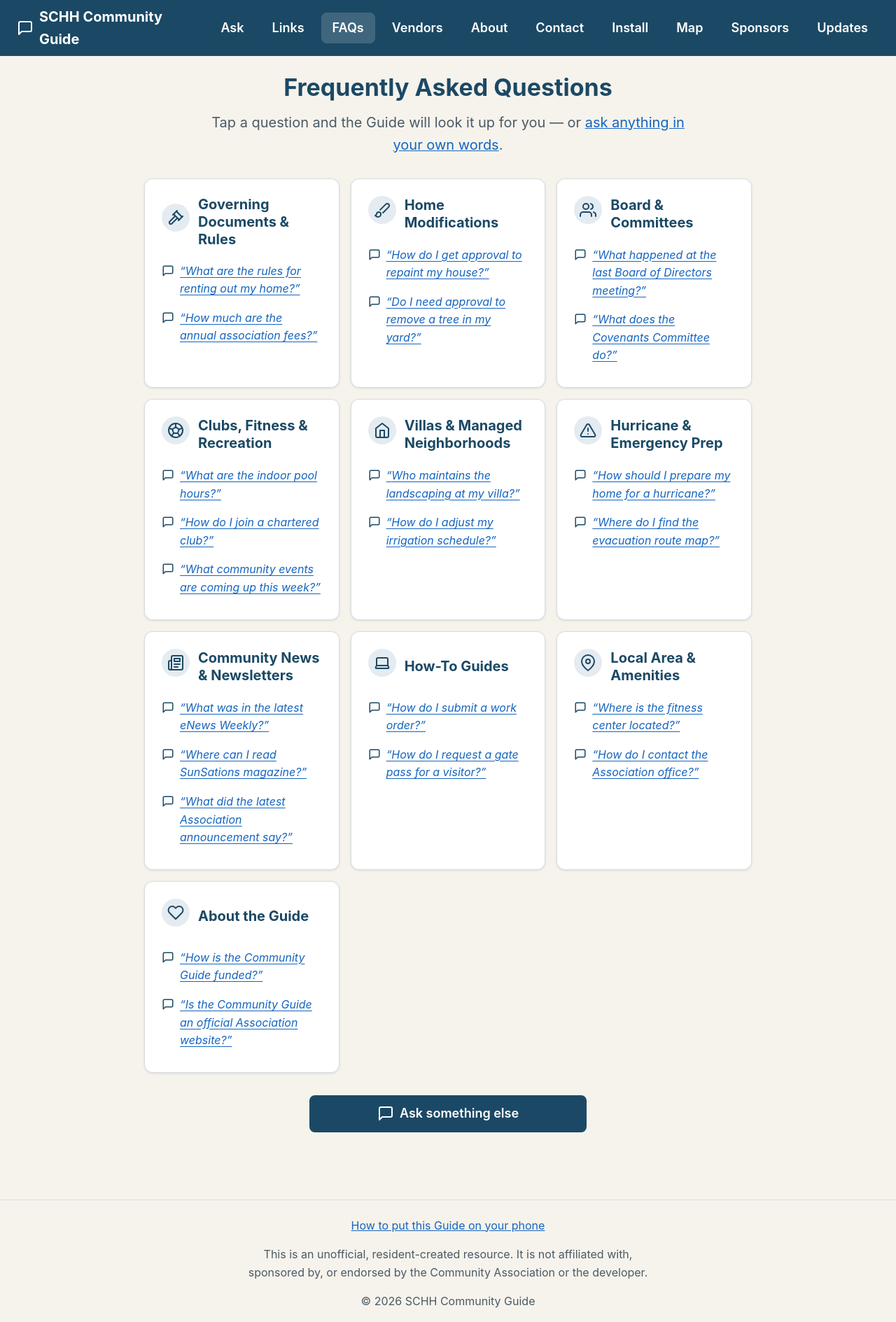
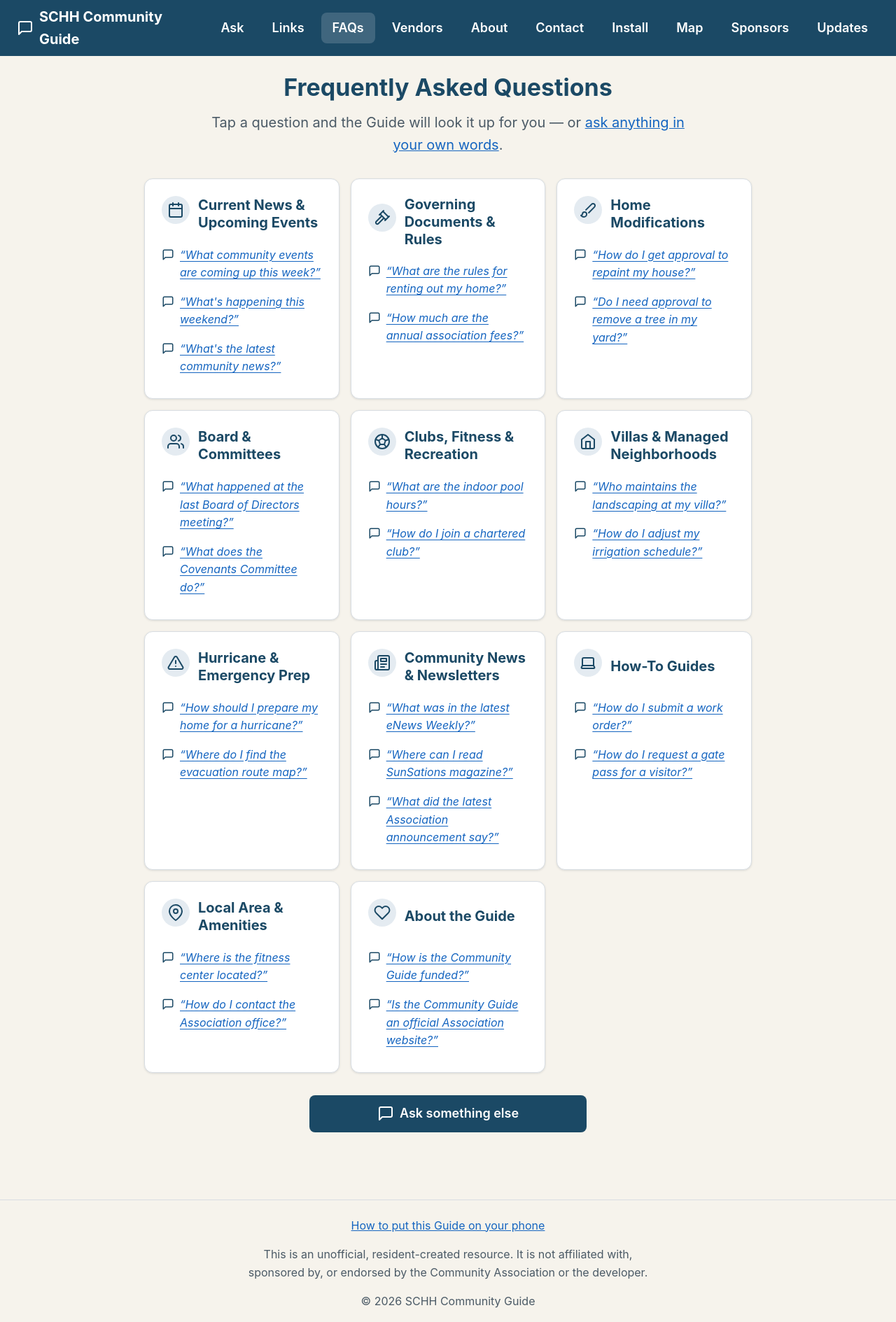
Before and after one commit to rsnyder/schh-info, a Jekyll site: the page built from faq/index.html, in a window 1280 px wide. Shown: the whole page at 70% size. Built offline with Jekyll 4.4.1, drawn with Linux system fonts in a browser that asks for light colours.

Commit message:
Add Current News & Upcoming Events as the first FAQ category
New calendar icon glyph; events question moved out of the Clubs card
to avoid duplication.

Co-Authored-By: Claude Fable 5 <noreply@anthropic.com>

```diff
--- a/_data/features.yml
+++ b/_data/features.yml
@@ -8,6 +8,16 @@
 #
 # Rebuilt from a scan of /schh-knowledge-base — each card maps to real
 # source folders so the grid reflects what's actually indexed.
+
+- icon: calendar
+  heading: "Current News & Upcoming Events"
+  description: >-
+    See what's happening around the community — upcoming events and
+    activities, plus the latest Association news, refreshed daily.
+  questions:
+    - "What community events are coming up this week?"
+    - "What's happening this weekend?"
+    - "What's the latest community news?"
 
 - icon: gavel
   heading: "Governing Documents & Rules"
@@ -45,7 +55,6 @@
   questions:
     - "What are the indoor pool hours?"
     - "How do I join a chartered club?"
-    - "What community events are coming up this week?"
 
 - icon: home
   heading: "Villas & Managed Neighborhoods"
--- a/_includes/icon.html
+++ b/_includes/icon.html
@@ -14,6 +14,8 @@ Lucide-style 24x24 outline glyphs, stroke = currentColor.
   <circle cx="12" cy="12" r="10"/><line x1="12" y1="16" x2="12" y2="12"/><line x1="12" y1="8" x2="12.01" y2="8"/>
 {%- when "mail" -%}
   <rect x="2" y="4" width="20" height="16" rx="2"/><polyline points="22,6 12,13 2,6"/>
+{%- when "calendar" -%}
+  <rect x="3" y="4" width="18" height="18" rx="2"/><line x1="16" y1="2" x2="16" y2="6"/><line x1="8" y1="2" x2="8" y2="6"/><line x1="3" y1="10" x2="21" y2="10"/>
 {%- when "gavel" -%}
   <path d="m14 13-7.5 7.5a2.12 2.12 0 0 1-3-3L11 10"/><path d="m16 16 6-6"/><path d="m8 8 6-6"/><path d="m9 7 8 8"/><path d="m21 11-8-8"/>
 {%- when "paint-brush" -%}
```
